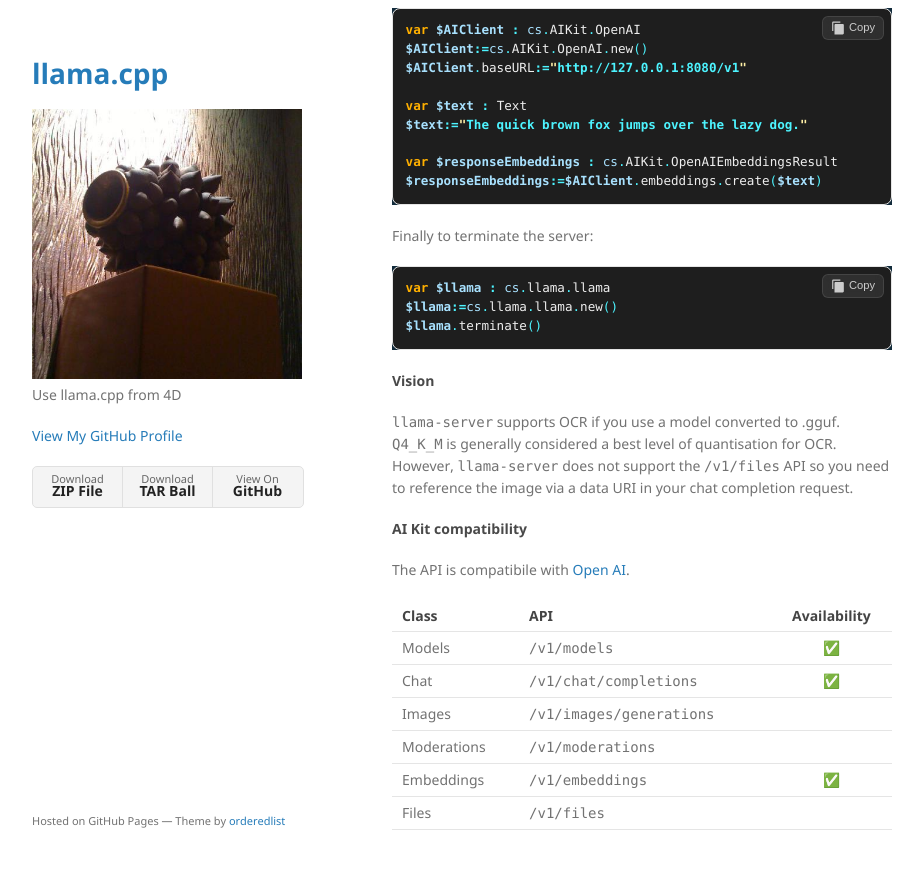
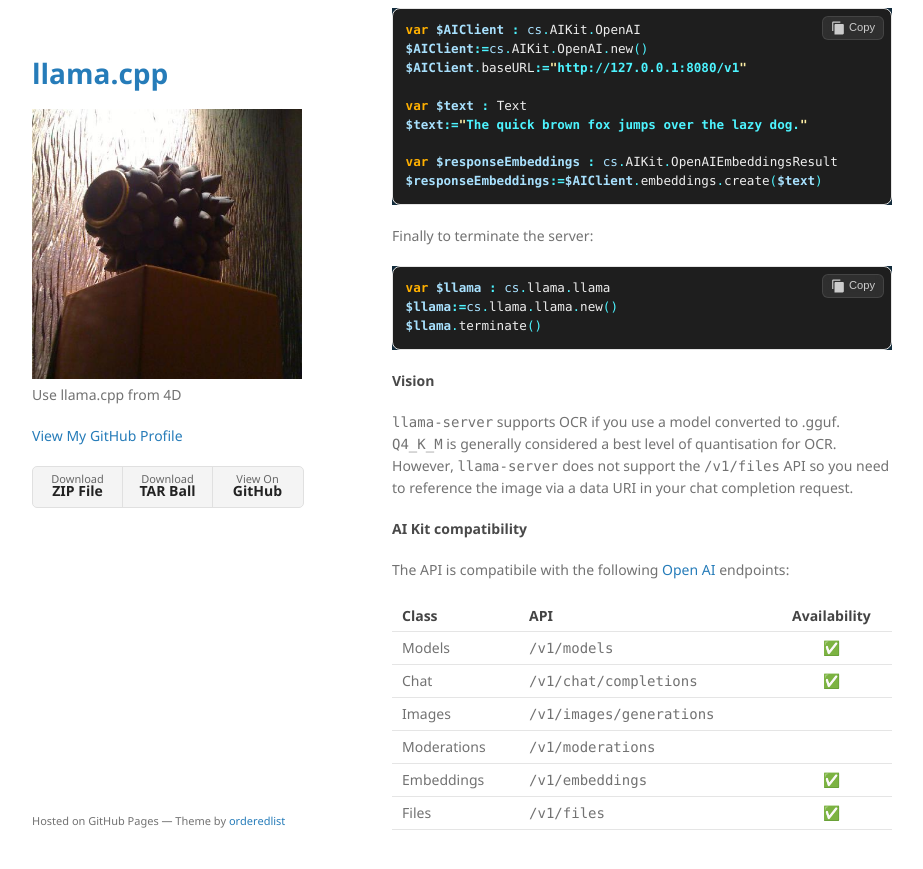
Before and after one commit to miyako/llama-cpp, a Jekyll site: the page built from index.md, in a window 1280 px wide and 900 px high, scrolled down 3544 px. Shown: the top 869 px of the window, without its empty margins (178-1101 px from the left). Built offline with Jekyll 4.4.1, drawn with Linux system fonts in a browser that asks for light colours.

Commit message:
Update index.md

```diff
--- a/index.md
+++ b/index.md
@@ -210,7 +210,7 @@ $llama.terminate()
 
 #### AI Kit compatibility
 
-The API is compatibile with [Open AI](https://platform.openai.com/docs/api-reference/embeddings).
+The API is compatibile with the following [Open AI](https://platform.openai.com/docs/api-reference/) endpoints:
 
 |Class|API|Availability|
 |-|-|:-:|
@@ -219,4 +219,4 @@ The API is compatibile with [Open AI](https://platform.openai.com/docs/api-refer
 |Images|`/v1/images/generations`||
 |Moderations|`/v1/moderations`||
 |Embeddings|`/v1/embeddings`|✅|
-|Files|`/v1/files`||
+|Files|`/v1/files`|✅|
```
